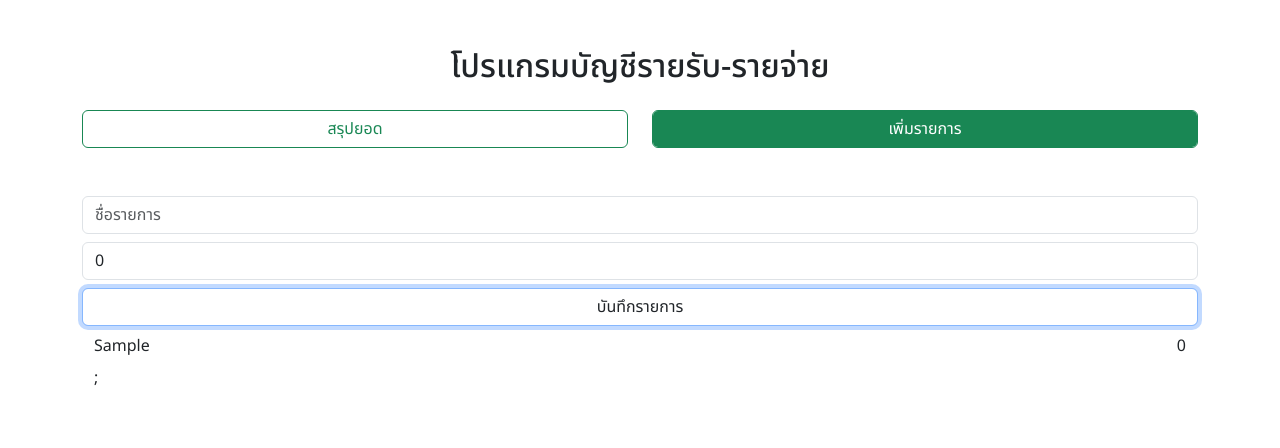
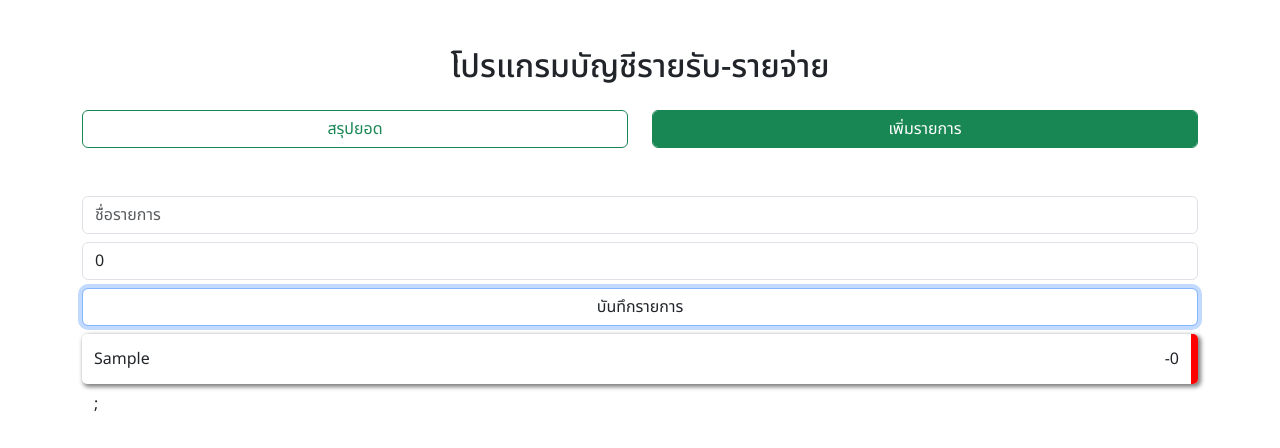
Before and after one commit to Suwit1100/Record-expenses, a React (Vite) app in the folder record-expenses/: page /insert in a window 1280 px wide. Both pictures are taken after typing "Sample" into the empty fields and a click on the input "บันทึกรายการ". Shown: the top 448 px of the page. Built offline with nearby package versions, Linux system fonts and the light colour scheme.

Commit message:
Update Transaction.jsx

```diff
--- a/record-expenses/src/components/Transaction.jsx
+++ b/record-expenses/src/components/Transaction.jsx
@@ -3,21 +3,25 @@ import "./css/Transaction.css"
 
 function Transaction(props) {
     const { Items } = props;
+    const status = Items.amount > 0 ? "income" : "expense";
+    const symbo = Items.amount > 0 ? "+" : "-";
     return (
         <div className='container'>
             {Items.map((e) => {
+                const status = e.amount > 0 ? "income" : "expense";
+                const symbo = e.amount > 0 ? "+" : "-";
                 return (
-                    <div className="row d-flex align-items-center my-2" key={e.id}>
+                    <div className={`row d-flex align-items-center my-2 ${status}`} key={e.id}>
                         <div className="col-6">
                             {e.title}
                         </div>
                         <div className="col-6 text-end">
-                            {e.amount}
+                            {symbo}{e.amount}
                         </div>
                     </div>
                 );
             })};
-        </div>
+        </div >
     )
 }
 
```
